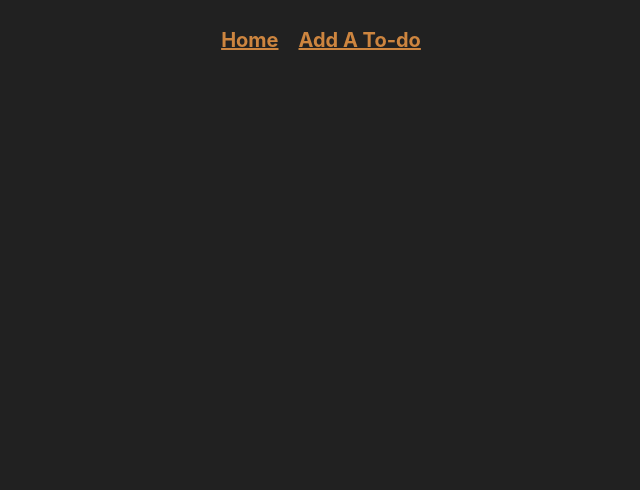
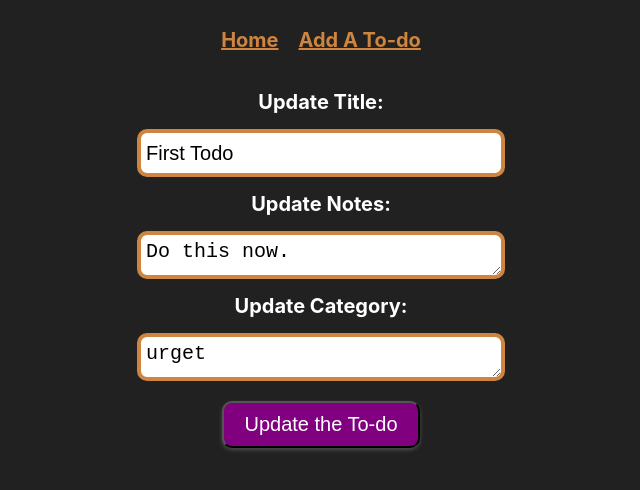
Before and after one commit to sunny0402/redux-toolkit-todo-list, a React (Create React App) app: page /editTodo/123 in a window 1280 px wide. Before the commit this address had no page. Shown: the top 490 px of the page, without its empty margins (319-959 px from the left). Built offline with nearby package versions, Linux system fonts and the light colour scheme.

Commit message:
EditTodoForm.js.

```diff
--- a/src/App.css
+++ b/src/App.css
@@ -3,7 +3,7 @@
   color: white;
   font-size: 20px;
   font-weight: bold;
-  overflow: hidden;
+  /* overflow: hidden; */
 }
 .app-container-div {
   min-height: 100vh;
--- a/src/App.js
+++ b/src/App.js
@@ -3,6 +3,7 @@
 import { TodoList } from "./features/todo/TodoList";
 import { SingleTodoPage } from "./features/todo/SingleTodoPage";
 import { AddTodoForm } from "./features/todo/AddTodoForm";
+import { EditTodoForm } from "./features/todo/EditTodoForm";
 import { Link } from "react-router-dom";
 import "./App.css";
 
@@ -19,6 +20,7 @@
         {/* http://localhost:3000/todos/123 */}
         <Route path="/todos/:todoId" element={<SingleTodoPage />} />
         <Route path="/addTodo" element={<AddTodoForm />} />
+        <Route path="/editTodo/:todoId" element={<EditTodoForm />} />
       </Routes>
     </BrowserRouter>
   );
--- /dev/null
+++ b/src/features/todo/EditTodoForm.js
@@ -0,0 +1,74 @@
+import React, { useState } from "react";
+import { useDispatch, useSelector } from "react-redux";
+import { useNavigate } from "react-router-dom";
+
+import { updateTodo } from "./todoSlice";
+import { useParams } from "react-router-dom";
+
+export const EditTodoForm = () => {
+  let params = useParams();
+  const { todoId } = params;
+
+  const updateThisTodo = useSelector((state) =>
+    state.todo.find((a_todo) => a_todo.id === todoId)
+  );
+
+  //populate component state with this todo's data from Redux store
+  const [title, setTitle] = useState(updateThisTodo.title);
+  const [notes, setNotes] = useState(updateThisTodo.notes);
+  const [category, setCategory] = useState(updateThisTodo.category);
+
+  const dispatch = useDispatch();
+  const navigate = useNavigate();
+
+  const onTitleChanged = (e) => setTitle(e.target.value);
+  const onNotesChanged = (e) => setNotes(e.target.value);
+  const onCategoryChanged = (e) => setCategory(e.target.value);
+
+  const onUpdateTodoClicked = () => {
+    if (title && notes && category) {
+      dispatch(
+        updateTodo({
+          id: todoId,
+          title: title,
+          notes: notes,
+          category: category,
+        })
+      );
+      //   redirect to the single to-do page view
+      navigate(`/todos/${todoId}`);
+    }
+  };
+
+  return (
+    <section>
+      <form>
+        <label htmlFor="todoTitle">Update Title:</label>
+        <input
+          type="text"
+          id="todoTitle"
+          name="todoTitle"
+          value={title}
+          onChange={onTitleChanged}
+        />
+        <label htmlFor="todoNotes">Update Notes:</label>
+        <textarea
+          id="todoNotes"
+          name="todoNotes"
+          value={notes}
+          onChange={onNotesChanged}
+        />
+        <label htmlFor="todoNotes">Update Category:</label>
+        <textarea
+          id="todoCategory"
+          name="todoCategory"
+          value={category}
+          onChange={onCategoryChanged}
+        />
+        <button type="button" onClick={onUpdateTodoClicked}>
+          Update the To-do
+        </button>
+      </form>
+    </section>
+  );
+};
--- a/src/features/todo/SingleTodoPage.js
+++ b/src/features/todo/SingleTodoPage.js
@@ -1,6 +1,7 @@
 import React from "react";
 import { useSelector } from "react-redux";
 import { useParams } from "react-router-dom";
+import { Link } from "react-router-dom";
 
 export const SingleTodoPage = () => {
   let params = useParams();
@@ -23,6 +24,7 @@
           <h4>Category: {theTodo.category}</h4>
           <h4>Id: {theTodo.id}</h4>
           <p className="todo-note">Notes: {theTodo.notes}</p>
+          <Link to={`/editTodo/${todoId}`}>Edit this to-do</Link>
         </article>
       </section>
     );
--- a/src/features/todo/todoSlice.js
+++ b/src/features/todo/todoSlice.js
@@ -17,10 +17,19 @@
     createTodo(state, action) {
       state.push(action.payload);
     },
+    updateTodo(state, action) {
+      const { id, title, notes, category } = action.payload;
+      const todo2Update = state.find((a_todo) => a_todo.id === id);
+      if (todo2Update) {
+        todo2Update.title = title;
+        todo2Update.notes = notes;
+        todo2Update.category = category;
+      }
+    },
   },
 });
 
 console.log("todoSlice.js: \n", todoSlice);
-export const { createTodo } = todoSlice.actions;
+export const { createTodo, updateTodo } = todoSlice.actions;
 
 export default todoSlice.reducer;
```
Also changed, not shown: 1 other file (tests, documents, lock files or other folders).
